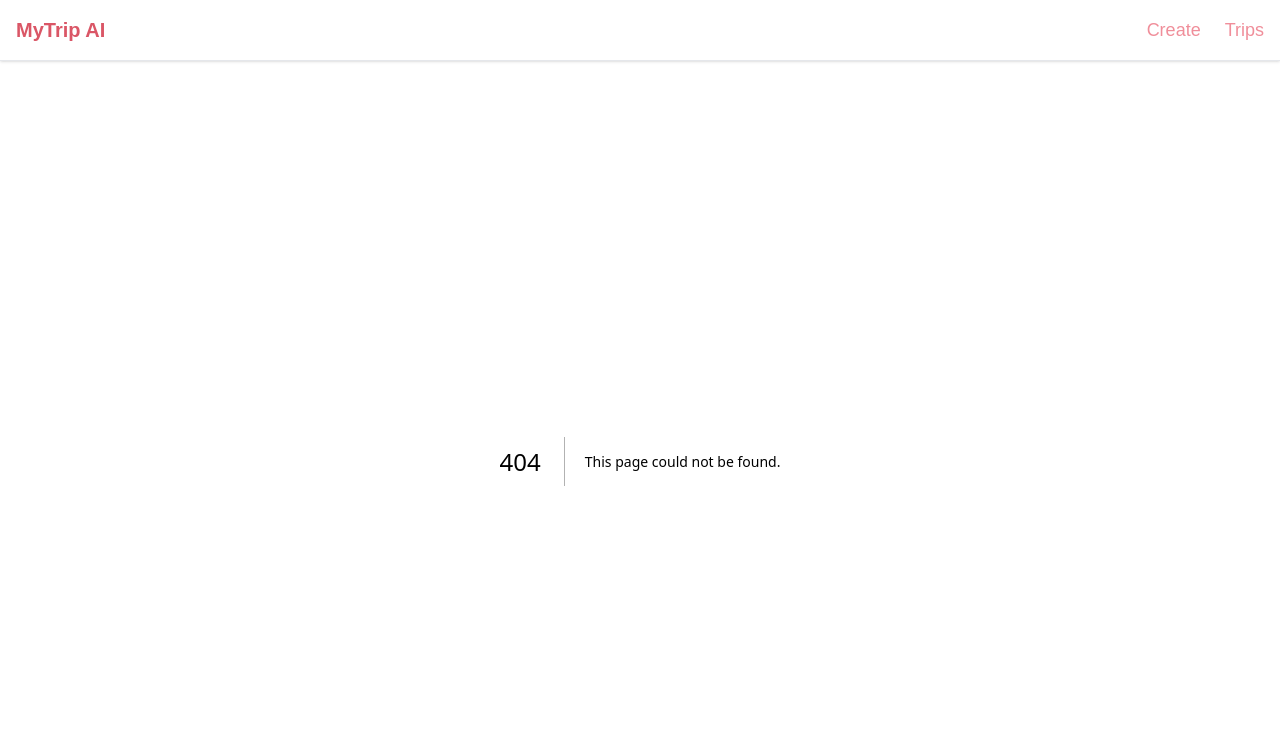
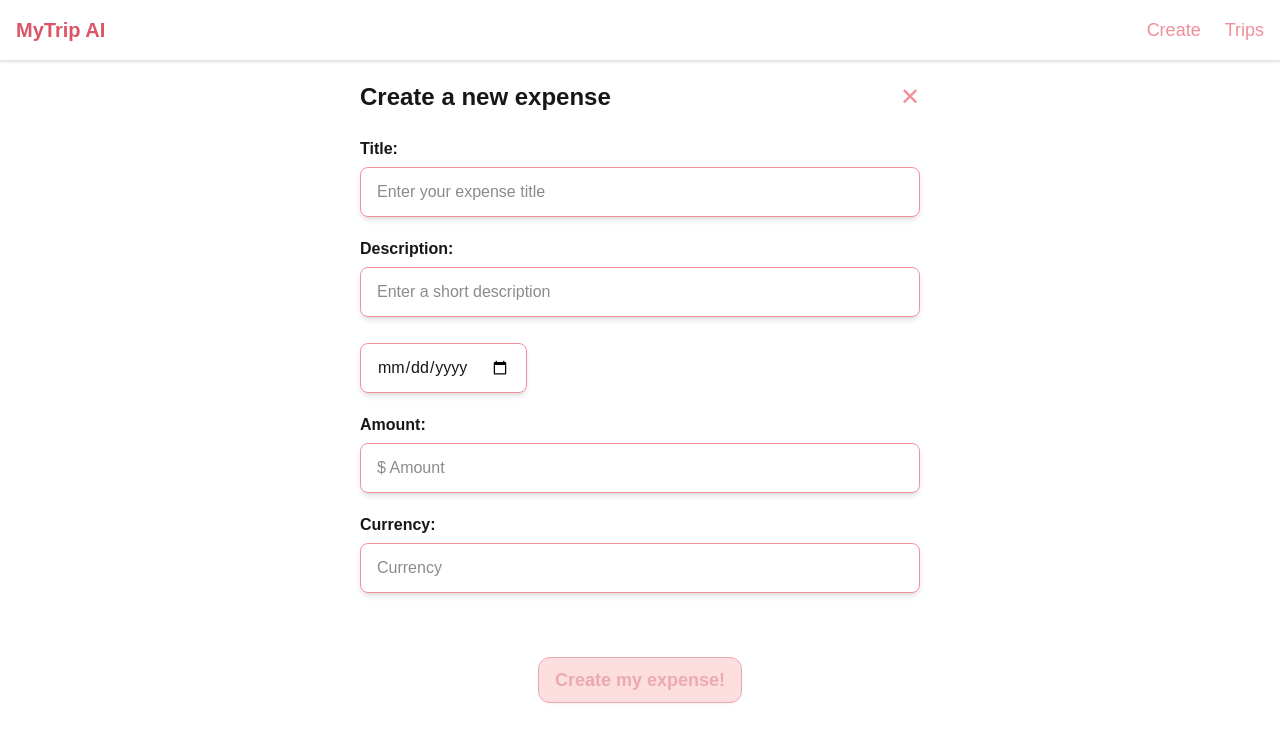
Before and after one commit to katyascode/my-trip-ai, a Next.js app: page /trips/1/budget/addExpense in a window 1280 px wide. Before the commit this address had no page. Shown: the top 742 px of the page. Built offline with nearby package versions, Linux system fonts and the light colour scheme.

Commit message:
Implemented basic budget feature

```diff
--- /dev/null
+++ b/src/app/components/ExpenseInfo.jsx
@@ -0,0 +1,29 @@
+'use client';
+
+import React from 'react';
+import { useRouter } from 'next/navigation';
+import dayjs from 'dayjs';
+
+const ExpenseInfo = ({ expense }) => {
+  return (
+    <div
+      className="bg-white shadow-md rounded-xl p-3.5 border border-pink-600 cursor-pointer hover:shadow-lg transition-shadow"
+    >
+    <div className="flex justify-between items-center">
+        <div>
+          <p className="text-xl font-semibold">{expense.title}</p>
+          <p className="text-sm text-green-400">
+            {dayjs(expense.date).format('MMM D, YYYY')}
+          </p>
+        </div>
+          <div className="text-right">
+          <p className="text-sm text-pink-600 mt-1">Amount: ${expense.amount}</p>
+          <p className="text-sm text-pink-600 mt-1">{expense.currency}</p>
+          </div>
+    </div>
+    <p>{expense.description}</p>
+    </div>
+  );
+}
+
+export default ExpenseInfo;
--- /dev/null
+++ b/src/app/store/expenseStore.js
@@ -0,0 +1,23 @@
+import { create } from 'zustand';
+import { persist } from 'zustand/middleware';
+
+const useExpenseStore = create(
+  persist(
+    (set, get) => ({
+      expenses: [],
+      addExpense: (expense) => {
+        const id = Math.random().toString(36).substr(2, 9);
+        set((state) => ({
+          expenses: [...state.expenses, { ...expense, id }]
+        }));
+        return id;
+      },
+      getExpenseById: (id) => get().expenses.find(expense => expense.id === id),
+    }),
+    {
+      name: 'expense-storage',
+    }
+  )
+);
+
+export default useExpenseStore;
--- /dev/null
+++ b/src/app/trips/[id]/budget/addExpense/page.jsx
@@ -0,0 +1,130 @@
+'use client';
+
+import React, { useState } from 'react';
+import { useParams, useRouter } from 'next/navigation';
+import InputField from "@/app/components/InputField";
+import Button from "@/app/components/Button";
+import {FaUpload} from "react-icons/fa6";
+import useExpenseStore from '@/app/store/expenseStore';
+
+// Todo - Form Validation -> End date cannot be before start date
+// Todo - Upload documents mockup
+const CreateExpense = () => {
+  const router = useRouter();
+  const params = useParams();
+  const addExpense = useExpenseStore(state => state.addExpense);
+  const [expenseData, setExpenseData] = useState({
+    title: '',
+    description: '',
+    date: '',
+    amount: '',
+    currency: '',
+  });
+
+  const handleSubmit = async (e) => {
+    e.preventDefault();
+    console.log('Submitting expense data:', expenseData);
+
+    try {
+      const newExpenseId = addExpense(expenseData);
+      console.log('Created expense with ID:', newExpenseId);
+      await router.push(`/trips/${params.id}/budget`);
+    } catch (error) {
+      console.error('Error creating expense:', error);
+    }
+  };
+
+  const isFormValid = () => {
+    const valid = expenseData.title &&
+           expenseData.date &&
+           expenseData.amount &&
+           expenseData.currency;
+    console.log('Form valid:', valid, expenseData);
+    return valid;
+  };
+
+  return (
+    <div className="max-w-[600px] mx-auto p-5 bg-white rounded-xl">
+      <div className="flex justify-between items-center mb-6">
+        <h1 className="text-2xl font-bold">Create a new expense</h1>
+        <button
+          className="text-2xl text-pink-600 hover:text-gray-600"
+          onClick={() => router.back()}
+        >
+          ✕
+        </button>
+      </div>
+
+      <form onSubmit={handleSubmit} className="space-y-5">
+        <div className="space-y-2">
+          <InputField
+            type="text"
+            value={expenseData.title}
+            label="Title:"
+            onChange={(e) => {
+              console.log('Title change:', e.target.value);
+              setExpenseData({...expenseData, title: e.target.value});
+            }}
+            placeholder="Enter your expense title"
+          />
+        </div>
+        <div className="space-y-2">
+            <InputField
+               type="text"
+               value={expenseData.description}
+               label="Description:"
+               onChange={(e) => {
+                   console.log('Description change:', e.target.value);
+                   setExpenseData({...expenseData, description: e.target.value});
+               }}
+                placeholder="Enter a short description"
+            />
+          </div>
+
+          <div className="flex flex-row justify-between gap-4">
+            <InputField
+              type="date"
+              placeholder="Date of expense"
+              value={expenseData.date}
+              onChange={(e) => setExpenseData({...expenseData, date: e.target.value})}
+            />
+          </div>
+
+        <div className="space-y-2">
+          <InputField
+            label="Amount:"
+            type="number"
+            placeholder="$ Amount"
+            value={expenseData.amount}
+            onChange={(e) => setExpenseData({...expenseData, amount: e.target.value})}
+          />
+        </div>
+
+        <div className="space-y-2">
+            <InputField
+               type="text"
+               value={expenseData.currency}
+               label="Currency:"
+               onChange={(e) => {
+                   console.log('Currency change:', e.target.value);
+                   setExpenseData({...expenseData, currency: e.target.value});
+               }}
+                    placeholder="Currency "
+                  />
+        </div>
+
+        <div className="flex justify-center pt-6 mt-10">
+          <Button
+            type="submit"
+            title="Create my expense!"
+            fontWeight="font-semibold"
+            colourClass="pinkStrong"
+            isDisabled={!isFormValid()}
+          />
+        </div>
+      </form>
+    </div>
+  );
+};
+
+export default CreateExpense;
--- a/src/app/trips/[id]/budget/page.jsx
+++ b/src/app/trips/[id]/budget/page.jsx
@@ -5,12 +5,15 @@ import { useParams, useRouter } from 'next/navigation';
 import useTripsStore from '@/app/store/tripsStore';
 import Button from '@/app/components/Button';
 import dayjs from 'dayjs';
+import useExpenseStore from '@/app/store/expenseStore';
+import ExpenseInfo from '@/app/components/ExpenseInfo';
 
 const BudgetPage = () => {
   const params = useParams();
   const router = useRouter();
   const getTripById = useTripsStore(state => state.getTripById);
   const trip = getTripById(params.id);
+  const expenses = useExpenseStore(state => state.expenses);
   // Todo - deuglify this lol
   if (!trip) {
     return (
@@ -51,6 +54,29 @@ const BudgetPage = () => {
           </div>
         </div>
       </div>
+
+      <div className="mt-6">
+        <h1 className="text-3xl font-bold">Recent Expenses</h1>
+      </div>
+      <div className="grid grid-cols-1 md:grid-cols-2 gap-4">
+              {expenses.map(expense => (
+                <ExpenseInfo key={expense.id} expense={expense} />
+              ))}
+          {expenses.length === 0 && (
+                           <p className="text-gray-500 col-span-2 text-center py-8">
+                             No recent expenses
+                           </p>
+                         )}
+      </div>
+      <div className="flex justify-center mt-40">
+        <Button
+          title="Add an Expense"
+          colourClass="green"
+          onClick={() => router.push(`/trips/${params.id}/budget/addExpense`)}
+        />
+      </div>
+
+
     </div>
   );
 };
```
